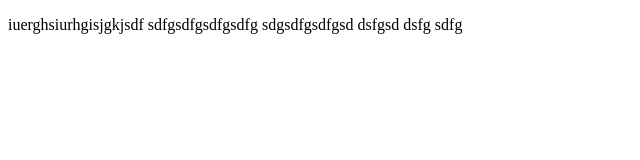
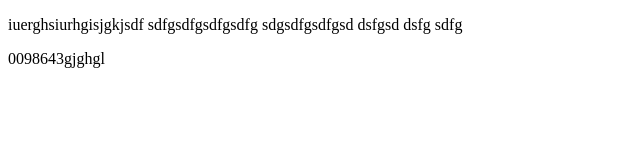
Before and after one commit to erunda116/myFirstProject, a plain HTML site: page index.html in a window 1280 px wide. Shown: the whole page, without its empty margins (0-640 px from the left). Drawn offline with Linux system fonts and the light colour scheme.

Commit message:
comment with notepad++

```diff
--- a/index.html
+++ b/index.html
@@ -9,5 +9,6 @@
 	<p>iuerghsiurhgisjgkjsdf
 	sdfgsdfgsdfgsdfg
 sdgsdfgsdfgsd dsfgsd dsfg sdfg </p>
+<p>0098643gjghgl</p>
 </body>
 </html>
```
